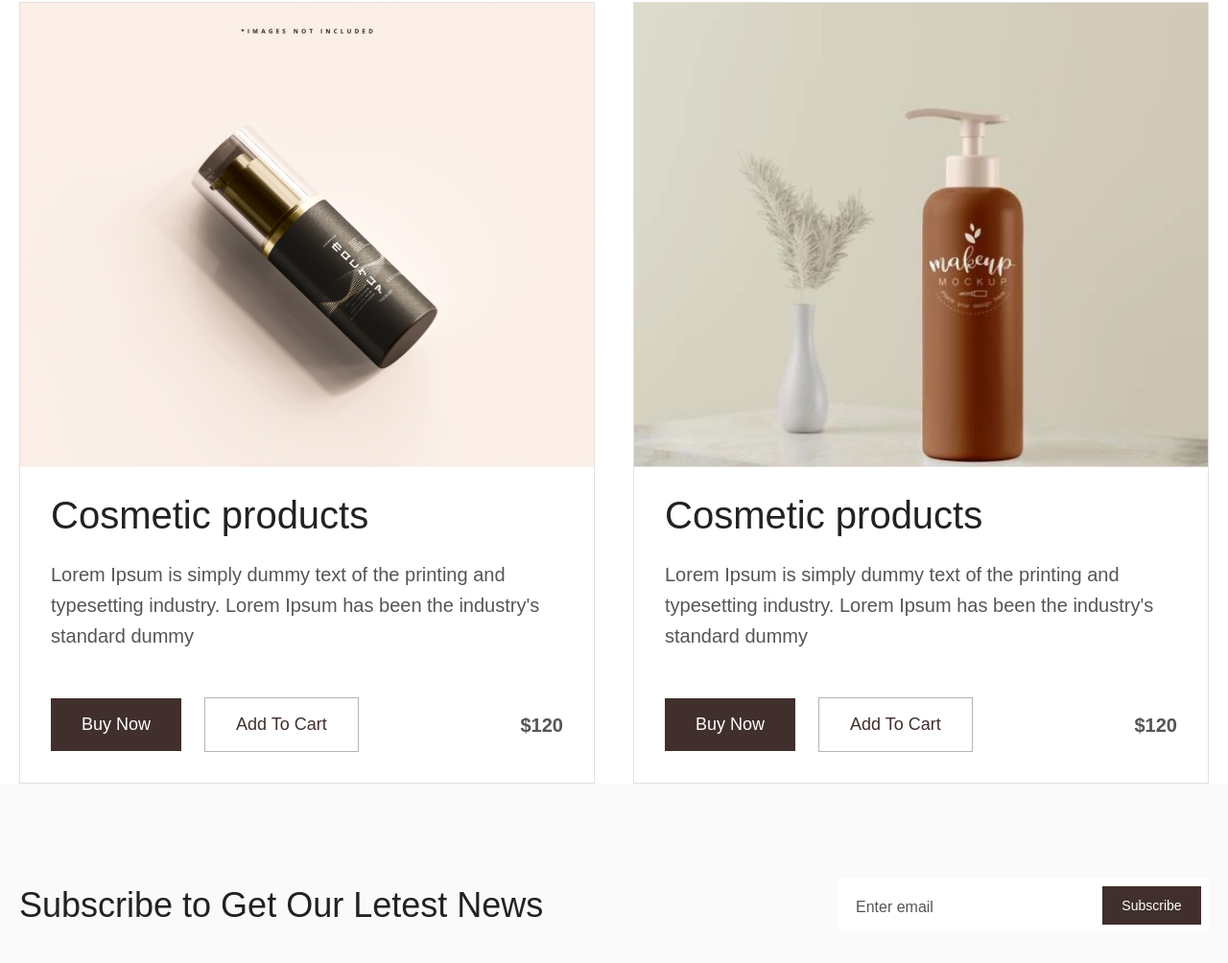
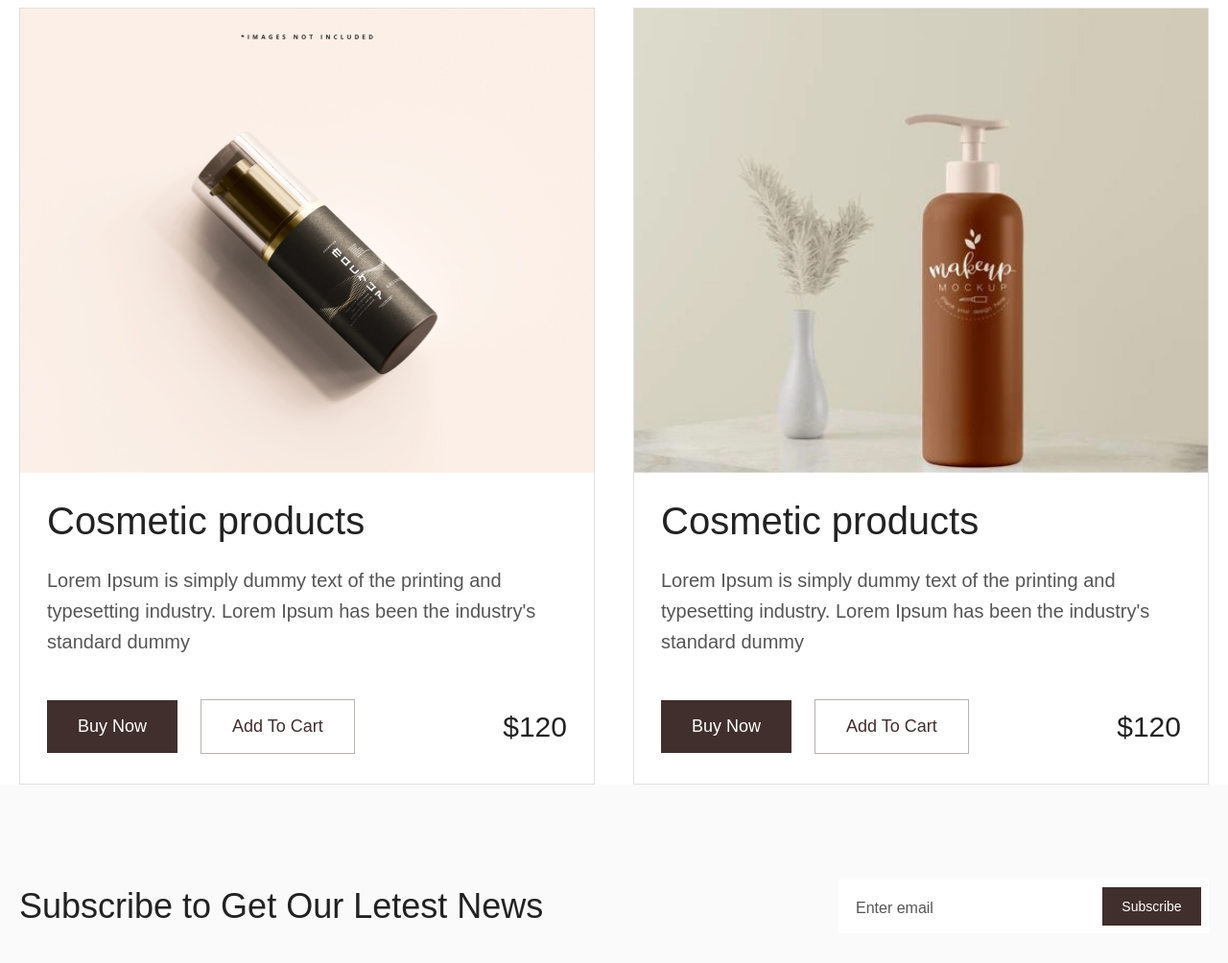
Before and after one commit to skifozzze/dudeshape, a website: page app/index.html in a window 1280 px wide. Shown: the part 1338-2342 px from the top of the page at 96% size. Drawn offline with nearby package versions, Linux system fonts and the light colour scheme; files that its build step writes are made by us from their sources.

Commit message:
fixed some bugs

```diff
--- a/app/scss/style.scss
+++ b/app/scss/style.scss
@@ -211,7 +211,7 @@
 // partners
 
 .partners {
-  padding: 130px 0;
+  padding: 128px 0;
 
   &__inner {
     padding: 30px 0;
@@ -236,7 +236,7 @@
 }
 
 .popular-top {
-  margin-bottom: 60px;
+  margin-bottom: 70px;
 
   &__title {
     margin-bottom: 20px;
@@ -253,7 +253,6 @@
   }
 
   &__link {
-    display: inline-flex;
     @extend %redhat-500;
     font-size: 24px;
     line-height: 1.25;
@@ -277,9 +276,11 @@
 .popular-content {
  display: flex;
 
-
   &__item {
+    display: flex;
+    flex-direction: column;
     border: 1px solid rgba(104, 90, 82, 0.19);
+    max-width: 600px;
 
     &+.popular-content__item {
       margin-left: 40px;
@@ -291,7 +292,7 @@
   }
 
   &__title {
-    margin: 0 52px 16px 32px;
+    margin: 0 28px 16px;
   }
 
   &__title-link {
@@ -302,11 +303,11 @@
   }
 
   &__descr {
-    margin: 0 52px 48px 32px;
+    margin: 0 28px 44px;
   }
 
   &__box {
-    padding: 0 32px 32px;
+    margin: auto 28px 31px;
     display: flex;
     align-items: center;
   }
@@ -334,6 +335,10 @@
   }
 
   &__price {
+    @extend %redhat-500;
+    font-size: 30px;
+    line-height: 1.07;
+    color: $default;
     margin-left: auto;
   }
 }
```
